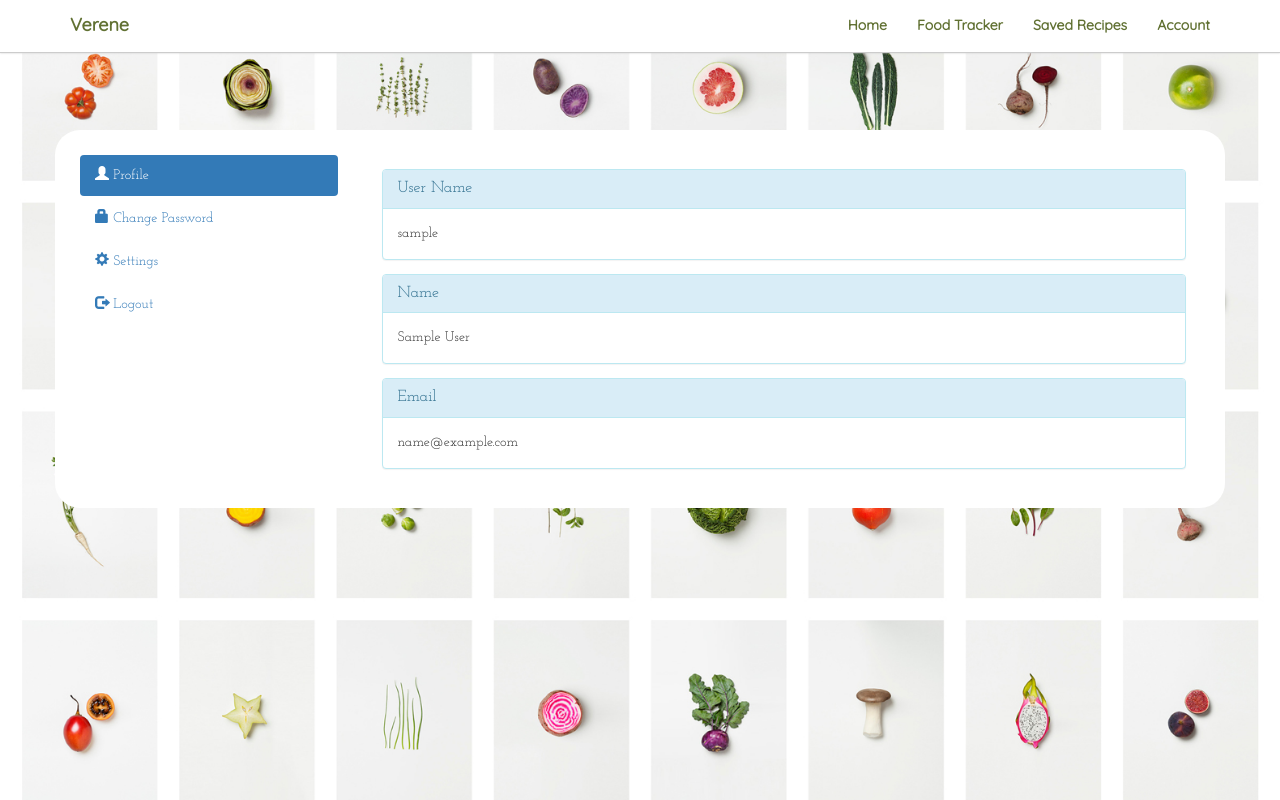
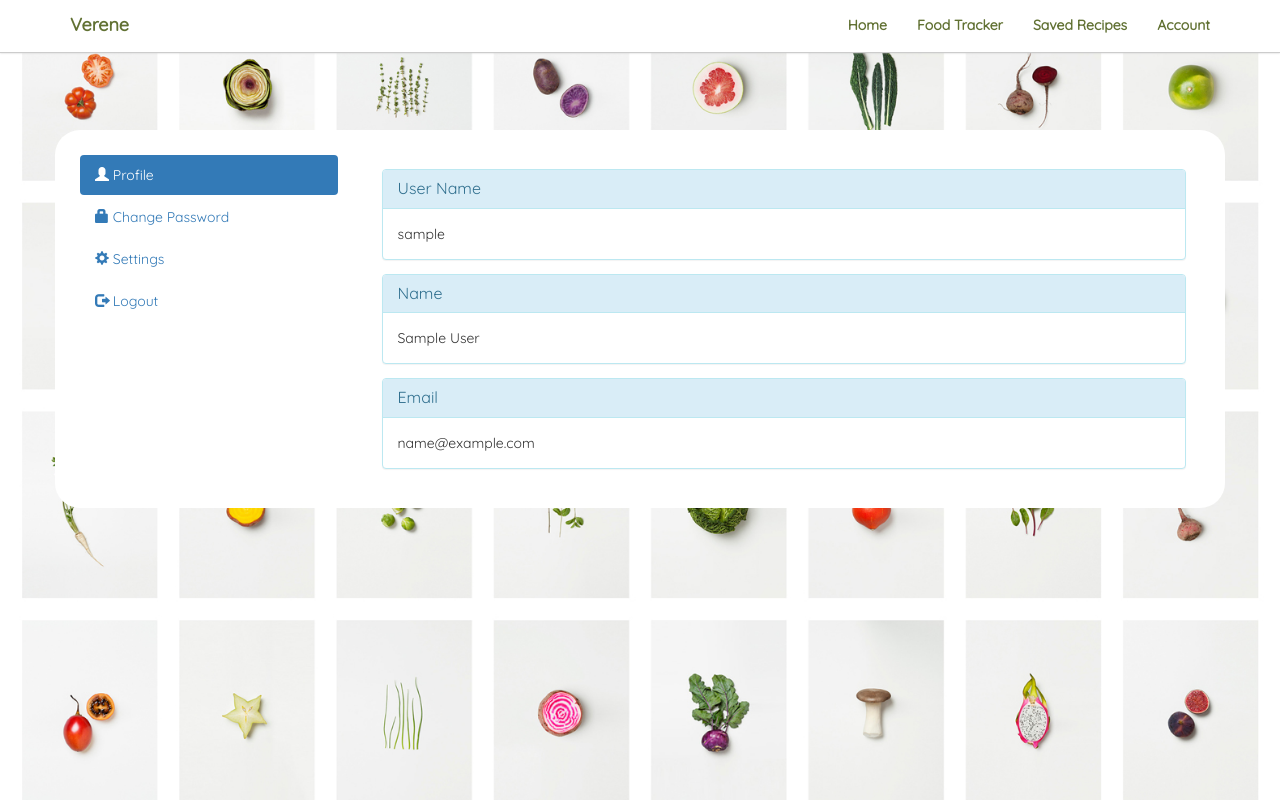
Before and after one commit to Nishasvl/info30005-verene-34, a Node server app: page /account in a window 1280 px wide. Run offline with Node 20, Linux system fonts and the light colour scheme; the visitor is signed in with stand-in values (Sample User, id 1); some libraries are stand-ins or nearby versions; some web fonts are replaced.

Commit message:
changed font of welcome and account page

```diff
--- a/public/css/style.css
+++ b/public/css/style.css
@@ -130,7 +130,7 @@ button:hover {
     cursor: pointer;
 }
 
-i {
+button i{
     border: solid black;
     border-width: 0 2px 2px 0;
     display: inline-block;
--- a/public/html/accountpage.html
+++ b/public/html/accountpage.html
@@ -13,13 +13,15 @@
         <script src="../scripts/accountpage.js"></script>
 
         <link rel="stylesheet" type="text/css" href="../css/login.css">
-        <link rel="stylesheet" href="https://www.w3schools.com/w3css/4/w3.css">
+    <link rel="stylesheet" type="text/css" href="../css/style.css">
+
+    <link rel="stylesheet" href="https://www.w3schools.com/w3css/4/w3.css">
         <link href="//netdna.bootstrapcdn.com/bootstrap/3.1.0/css/bootstrap.min.css" rel="stylesheet" >
         <link href="//maxcdn.bootstrapcdn.com/bootstrap/3.3.0/css/bootstrap.min.css" rel="stylesheet" >
 <head/>
 
 
-<body>
+<body class="body-text">
 
 <!--Navigation bar-->
 <div id="nav-placeholder"></div>
@@ -28,7 +30,7 @@
 
 <!------ Account Page html ---------->
 
-<div class="container" style=" background-color: #fff; border-color: #fff; border-radius: 25px; font-family: Josefin Slab; padding: 25px;">
+<div class="container" style=" background-color: #fff; border-color: #fff; border-radius: 25px; padding: 25px;">
 
     <div class="row">
 
--- a/public/html/welcomepage.html
+++ b/public/html/welcomepage.html
@@ -10,6 +10,7 @@
     <script src="https://code.jquery.com/jquery-1.10.2.js"></script>
     <script src="//netdna.bootstrapcdn.com/bootstrap/3.1.0/js/bootstrap.min.js"></script>
 
+    <link rel="stylesheet" type="text/css" href="../css/style.css">
 
     <link rel="stylesheet" type="text/css" href="../css/welcomepage.css">
     <link rel="stylesheet" href="https://www.w3schools.com/w3css/4/w3.css">
@@ -30,7 +31,7 @@
 
 
 
-<body>
+<body class="body-text">
 
 <!--navbar just for welcome page and log in-->
 <nav class="navbar navbar-findcond navbar-fixed-top">
```
